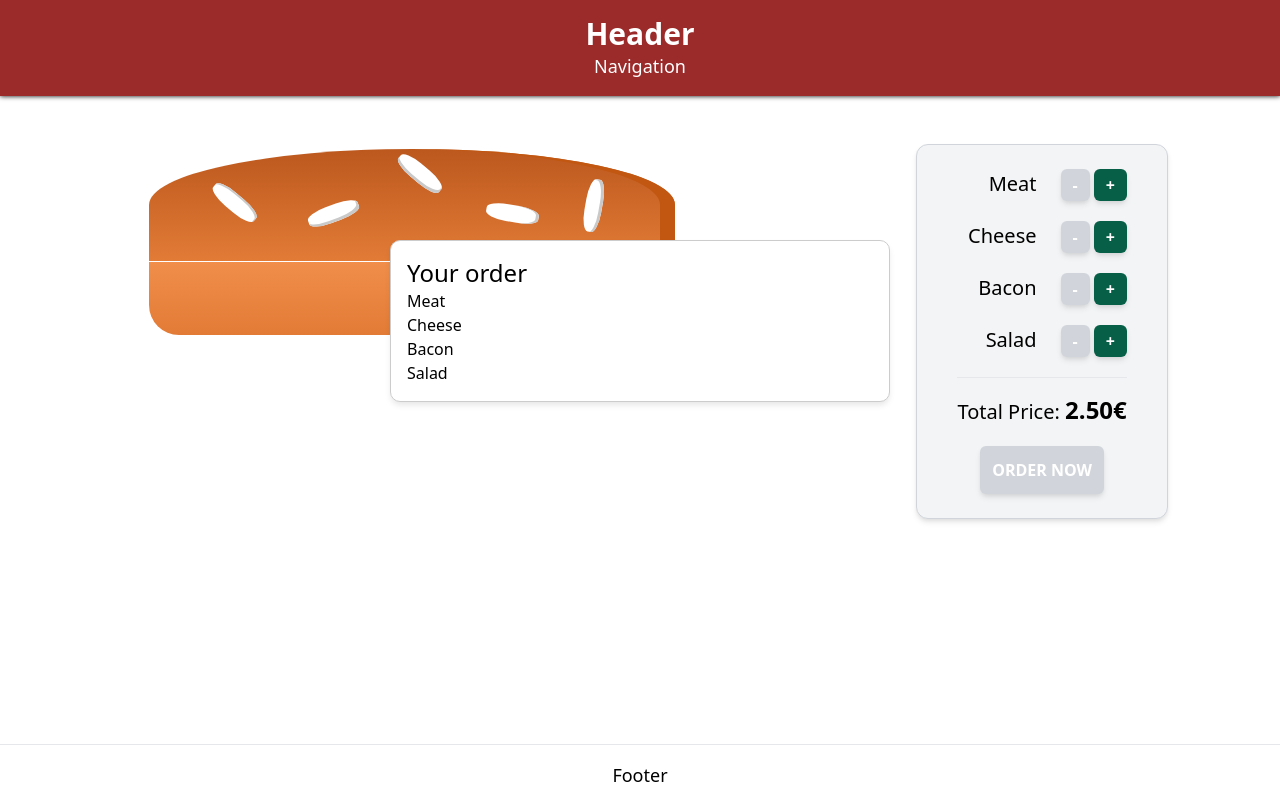
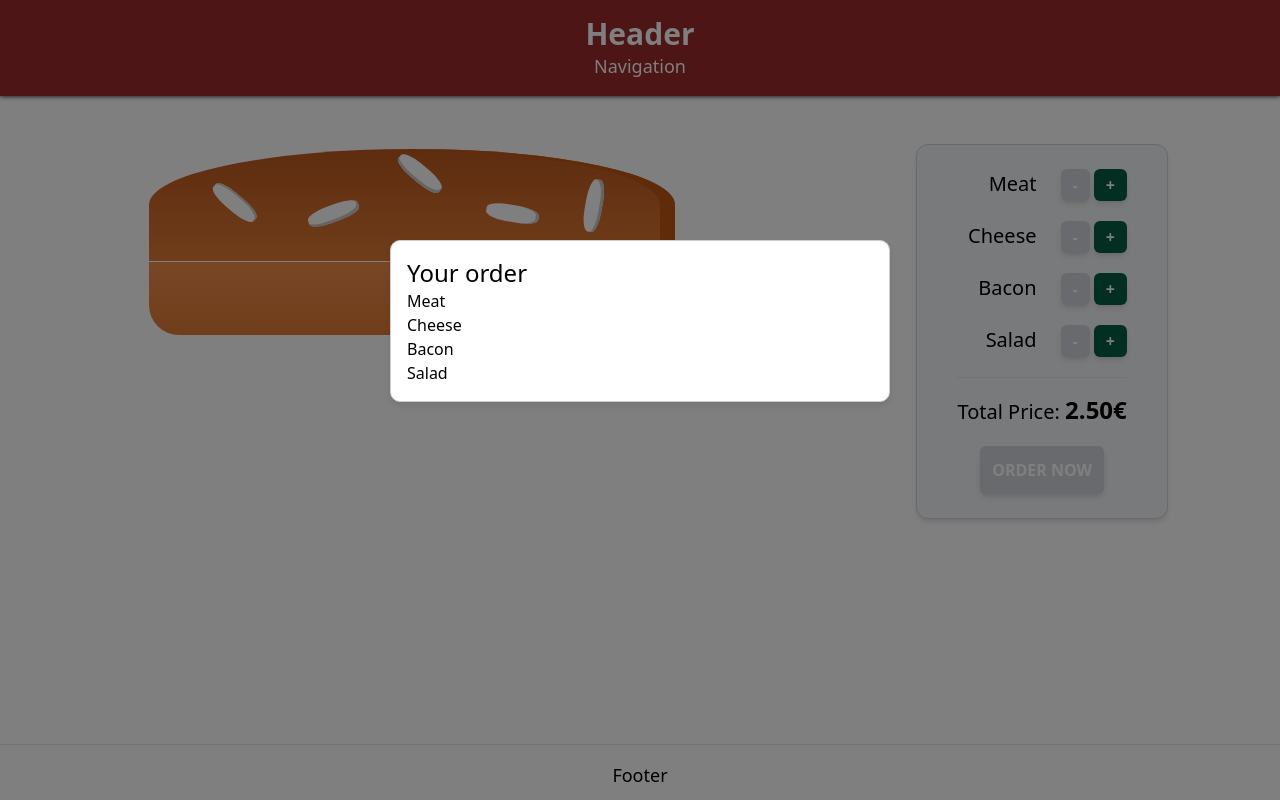
Before and after one commit to pasor1/react-burger-builder, a React (Create React App) app: page / in a window 1280 px wide. Built offline with nearby package versions, Linux system fonts and the light colour scheme.

Commit message:
Added Modal background

```diff
--- a/src/components/UI/Modal/Modal.js
+++ b/src/components/UI/Modal/Modal.js
@@ -3,9 +3,13 @@ import styles from './Modal.module.css'
 
 const modal = (props) => {
   return (
-    <div className={styles.Modal}>
-      {props.children}
-    </div>
+    <>
+      <div className={styles.ModalBackground}>
+      </div>
+      <div className={styles.Modal}>
+        {props.children}
+      </div>
+    </>
   )
 }
 
--- a/src/components/UI/Modal/Modal.module.css
+++ b/src/components/UI/Modal/Modal.module.css
@@ -1,6 +1,17 @@
+.ModalBackground {
+    position: fixed;
+    top: 0;
+    right: 0;
+    height: 100%;
+    width: 100%;
+    background-color: black;
+    z-index: 1000;
+    opacity: .5;
+}
+
 .Modal {
     position: fixed;
-    z-index: 500;
+    z-index: 1050;
     background-color: white;
     width: 70%;
     border: 1px solid #ccc;
```
Also changed, not shown: 1 other file (tests, documents, lock files or other folders).
